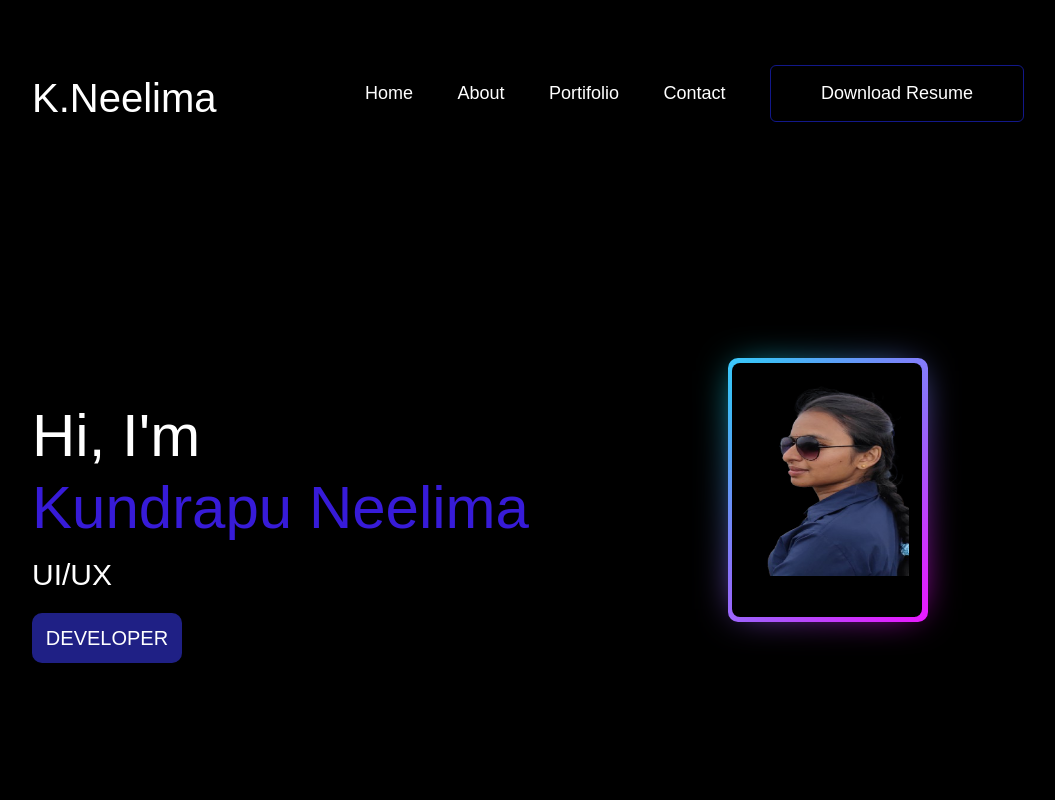
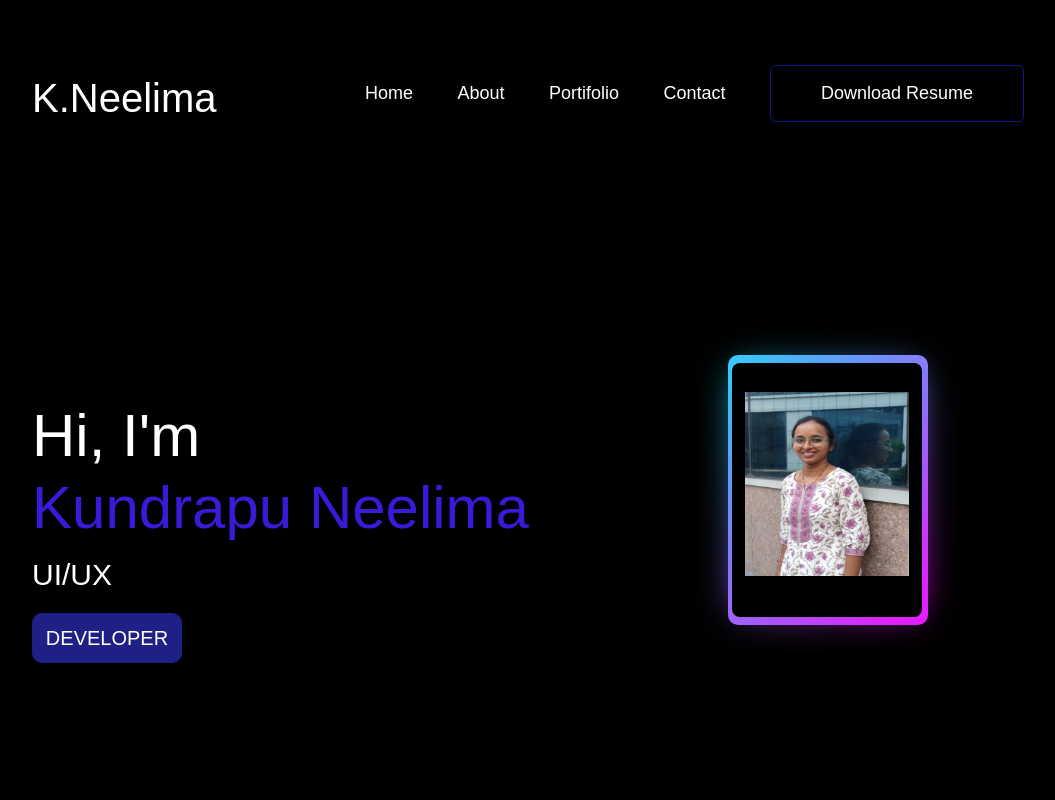
Before and after one commit to kundrapuneelima1997/portifolio, a plain HTML site: page index.html in a window 1280 px wide. Shown: the top 800 px of the page, without its empty margins (102-1157 px from the left). Drawn offline with nearby package versions, Linux system fonts and the light colour scheme.

```diff
--- a/index.html
+++ b/index.html
@@ -47,7 +47,7 @@
 
         <div class="pic">
         <div class="card">
-          <img src="images/neelimapic2.png" height="200px" >
+          <img src="images/WhatsApp Image 2024-10-23 at 05.15.07_af75686a.jpg" height="200px" >
           <p class="heading">
 
           </p>
--- a/style.css
+++ b/style.css
@@ -28,12 +28,15 @@
     background-color: #000;
     display: flex;
     flex-direction: column;
-    justify-content: end;
+    justify-content: center;
     padding: 12px;
     gap: 12px;
     border-radius: 8px;
     cursor: pointer;
 
+  }
+  .card img{
+    padding-top: 16px;
   }
 
   .card::before {
@@ -43,7 +46,7 @@
     left: -5px;
     margin: auto;
     width: 200px;
-    height: 264px;
+    height: 270px;
     border-radius: 10px;
     background: linear-gradient(-45deg, #e81cff 0%, #40c9ff 100% );
     z-index: -10;
@@ -139,7 +142,7 @@
 .card1-front {
     background-color: #1f2085;
     border-radius: 10px;
-    transform: rotateY('180deg');
+
 }
 
 
```
Also changed, not shown: images/WhatsApp Image 2024-10-22 at 17.32.48_f93ceca4.jpg (added), images/WhatsApp Image 2024-10-23 at 05.15.07_af75686a.jpg (added).
